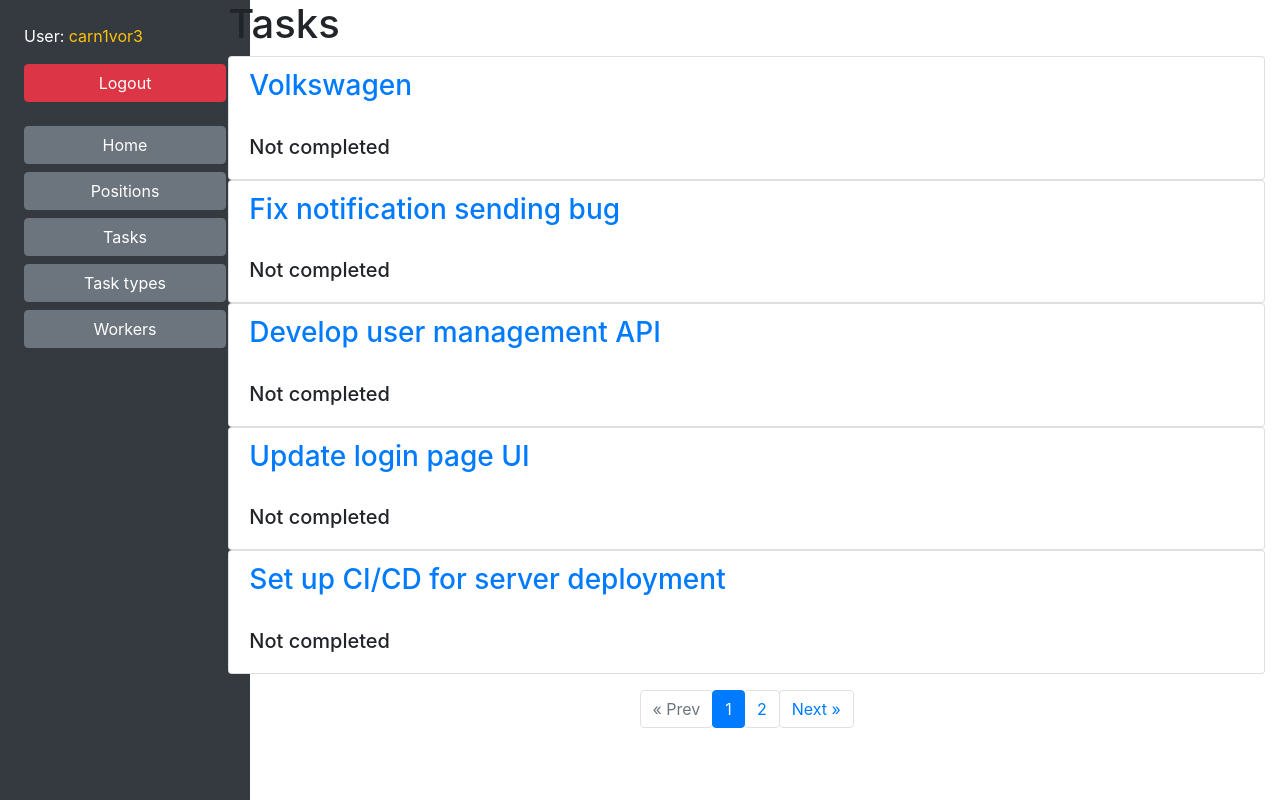
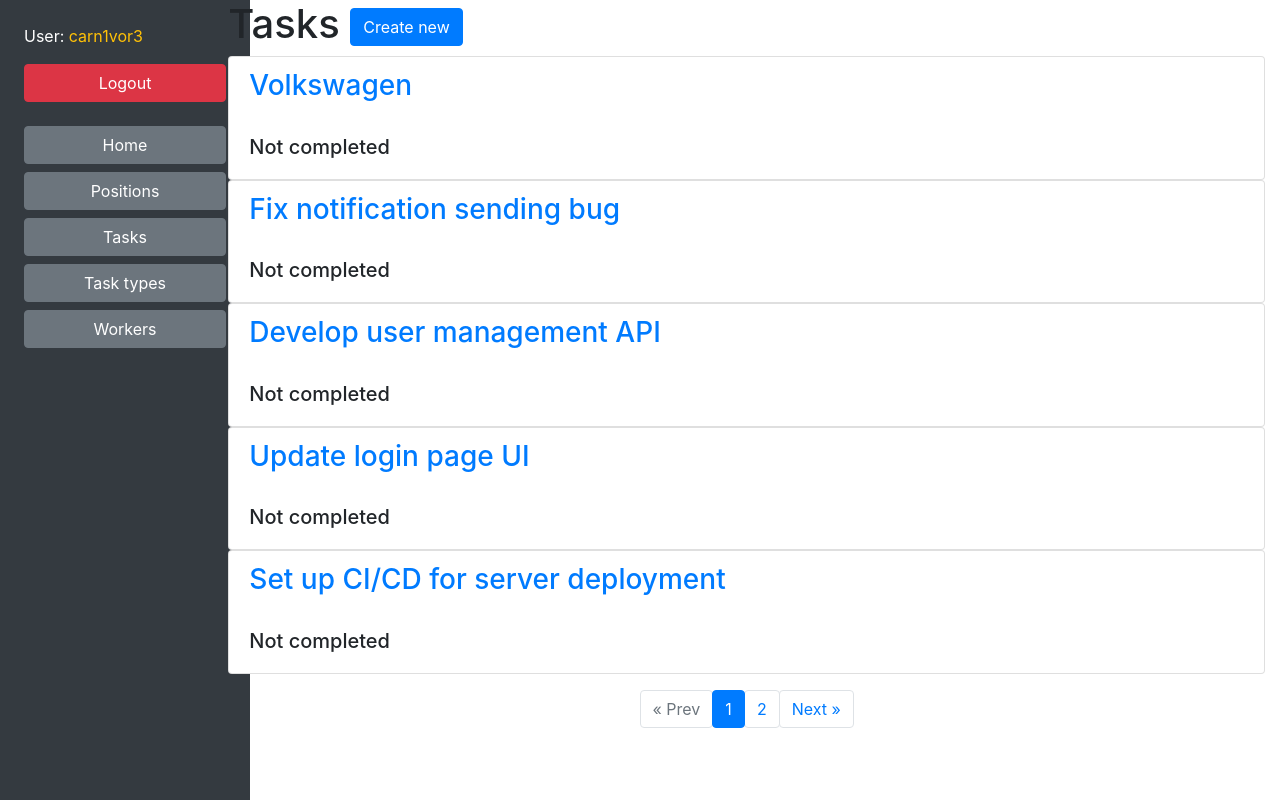
Before and after one commit to Carn1vor3/it-company-manager, a Django app: page /manager/task/ in a window 1280 px wide. Run offline with Django 5.2, Linux system fonts and the light colour scheme; a user stored in the database is signed in; data comes from the database, SQL or seed files in the repository; both versions use the stored data as it was after the commit; parts of the project's set-up code (start-up, migrations or seed data) failed here and were passed over; some libraries are stand-ins or nearby versions.

Commit message:
add task creation page for task model

```diff
--- a/manager/urls.py
+++ b/manager/urls.py
@@ -7,10 +7,10 @@ from manager.views import (
     TaskTypeListView,
     TaskTypeCreateView,
     WorkerListView,
+    WorkerDetailView,
     TaskListView,
-    WorkerDetailView,
     TaskDetailView,
-
+    TaskCreateView,
 )
 
 urlpatterns = [
@@ -25,6 +25,7 @@ urlpatterns = [
     path("worker/<int:pk>/detail/", WorkerDetailView.as_view(), name="worker-detail"),
     path("task/", TaskListView.as_view(), name="task-list"),
     path("task/<int:pk>/detail/", TaskDetailView.as_view(), name="task-detail"),
+    path("task/create/", TaskCreateView.as_view(), name="task-create"),
 
 ]
 
--- a/manager/views.py
+++ b/manager/views.py
@@ -79,3 +79,11 @@ class TaskDetailView(LoginRequiredMixin, DetailView):
     model = Task
     template_name = "manager/task_detail.html"
     context_object_name = "task_detail"
+
+
+class TaskCreateView(LoginRequiredMixin, CreateView):
+    model = Task
+    template_name = "manager/task_create.html"
+    context_object_name = "task_create"
+    fields = "__all__"
+    success_url = "/manager/task/"
--- a/templates/manager/task_list.html
+++ b/templates/manager/task_list.html
@@ -1,7 +1,7 @@
 {% extends "base.html" %}
 
 {% block content %}
-	<h1>Tasks</h1>
+	<h1>Tasks <a href="{% url 'manager:task-create' %}" class="btn btn-primary">Create new</a></h1>
   {% for task in task_list %}
   	<ul class="list-group">
       <li class="list-group-item">
```
Also changed, not shown: templates/manager/task_create.html (added, +10 -0 lines), db.sqlite3.
